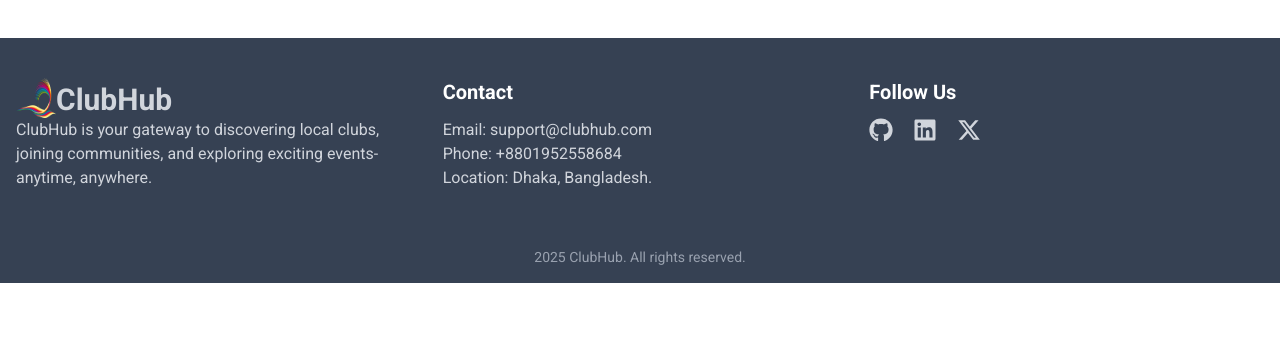
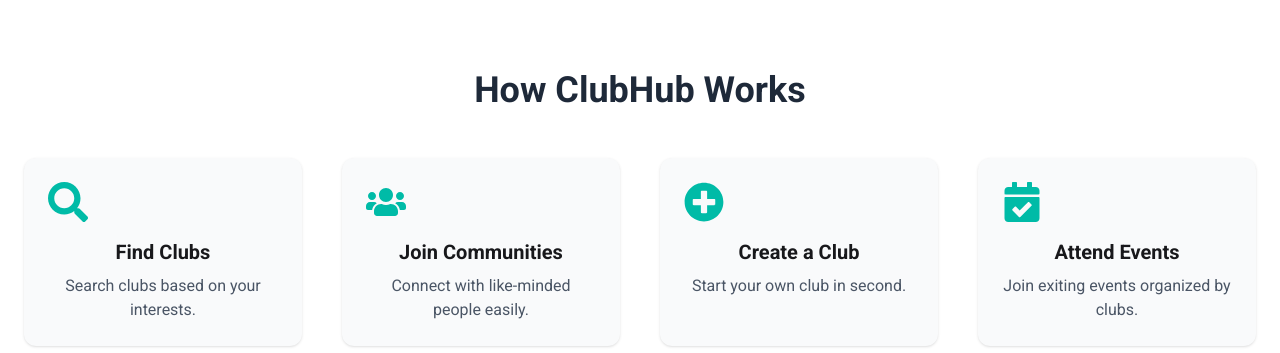
Before and after one commit to Abdur-Razzaqe/club-hub-client, a React (Vite) app: page / in a window 1280 px wide. Shown: the part 599-952 px from the top of the page. Before the commit the page ends 882 px from the top, so only its background shows below. Built offline with nearby package versions, Linux system fonts and the light colour scheme.

Commit message:
extra section how clubhub works completed

```diff
--- /dev/null
+++ b/src/components/HowItWorks/HowItWorks.jsx
@@ -0,0 +1,61 @@
+import { motion } from "framer-motion";
+import React from "react";
+import {
+  FaCalendarCheck,
+  FaPlusCircle,
+  FaSearch,
+  FaUser,
+  FaUsers,
+} from "react-icons/fa";
+
+const steps = [
+  {
+    icon: <FaSearch size={40} className="text-teal-500" />,
+    title: "Find Clubs",
+    desc: "Search clubs based on your interests.",
+  },
+  {
+    icon: <FaUsers size={40} className="text-teal-500" />,
+    title: "Join Communities",
+    desc: "Connect with like-minded people easily.",
+  },
+  {
+    icon: <FaPlusCircle size={40} className="text-teal-500" />,
+    title: "Create a Club",
+    desc: "Start your own club in second.",
+  },
+  {
+    icon: <FaCalendarCheck size={40} className="text-teal-500" />,
+    title: "Attend Events",
+    desc: "Join exiting events organized by clubs.",
+  },
+];
+
+const HowItWorks = () => {
+  return (
+    <section className="py-20 bg-white">
+      <div className="max-w-7xl mx-auto px-6 text-center">
+        <h2 className="text-4xl font-bold text-gray-800 mb-12">
+          How ClubHub Works
+        </h2>
+        <div className="grid md:grid-cols-4 gap-10">
+          {steps.map((step, index) => (
+            <motion.div
+              key={index}
+              initial={{ opacity: 0, y: 30 }}
+              animate={{ opacity: 1, y: 0 }}
+              transition={{ delay: index * 0.2, duration: 0.7 }}
+              className="p-6 bg-gray-50 rounded-xl shadow hover:shadow-md transition"
+            >
+              <div className="mb-4">{step.icon}</div>
+              <h3 className="text-xl font-bold">{step.title}</h3>
+              <p className="text-gray-600 mt-2">{step.desc}</p>
+            </motion.div>
+          ))}
+        </div>
+      </div>
+    </section>
+  );
+};
+
+export default HowItWorks;
--- a/src/pages/Home/Home/Home.jsx
+++ b/src/pages/Home/Home/Home.jsx
@@ -1,10 +1,12 @@
 import React from "react";
 import HeroSection from "../HeroSection/HeroSection";
+import HowItWorks from "../../../components/HowItWorks/HowItWorks";
 
 const Home = () => {
   return (
     <div>
       <HeroSection></HeroSection>
+      <HowItWorks></HowItWorks>
     </div>
   );
 };
```
